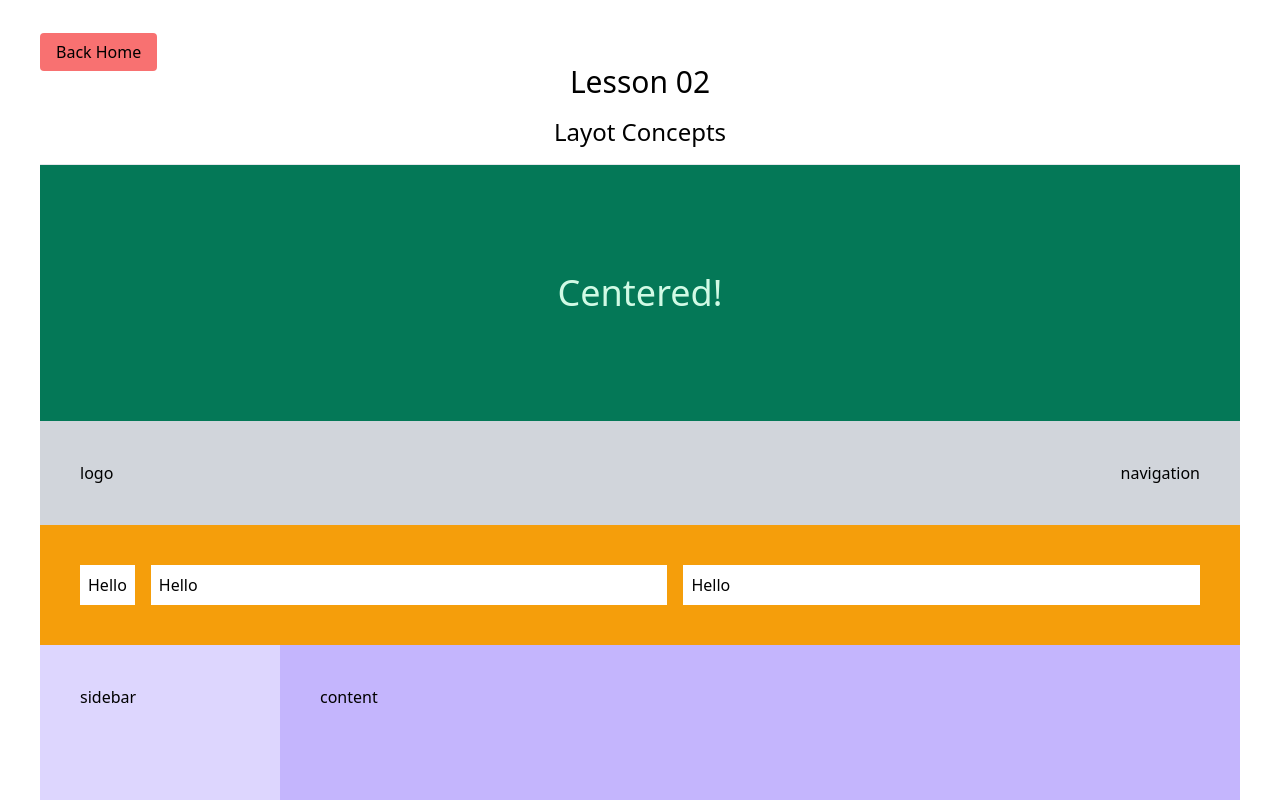
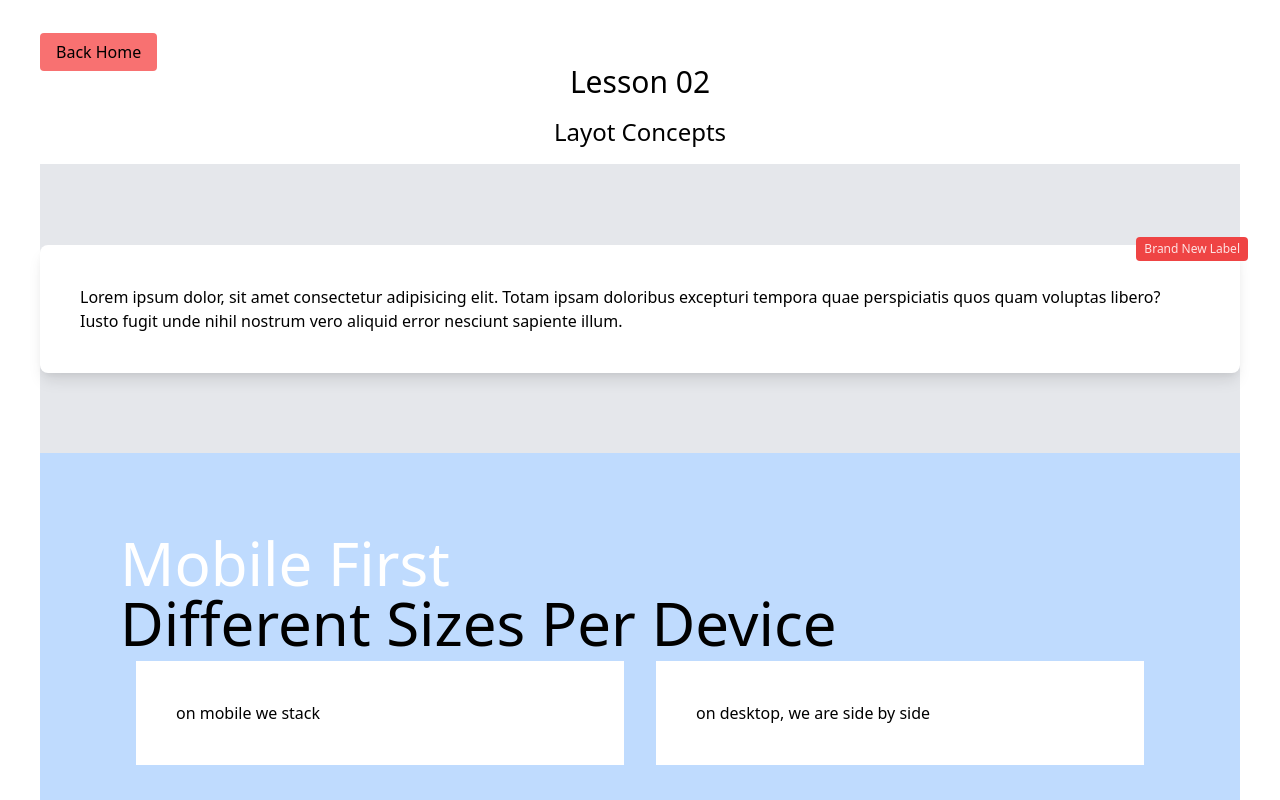
Before and after one commit to jiribeck/learning-better_dev_course, a React (Create React App) app: page /lesson02 in a window 1280 px wide. Shown: the top 800 px of the page. Built offline with nearby package versions, Linux system fonts and the light colour scheme.

Commit message:
finish lesson 02

```diff
--- a/src/lessons/lesson02.js
+++ b/src/lessons/lesson02.js
@@ -15,11 +15,11 @@ export default function lesson02() {
         <div className="lesson-code">
           {/* ------------------ */}
           {/* Layout & positioning */}
-          {/* <div className="py-20 bg-gray-200">
+          <div className="py-20 bg-gray-200">
             <div className="container mx-auto">
-              <div className="relative bg-white p-10 rounded-lg shadow-lg"> */}
-          {/* Absolutely positioned label */}
-          {/* <div className="absolute top-0 right-0 text-xs bg-red-500 text-red-100 rounded py-1 px-2 transform translate-x-2 -translate-y-2">
+              <div className="relative bg-white p-10 rounded-lg shadow-lg">
+                {/* Absolutely positioned label */}
+                <div className="absolute top-0 right-0 text-xs bg-red-500 text-red-100 rounded py-1 px-2 transform translate-x-2 -translate-y-2">
                   Brand New Label
                 </div>
                 <p>
@@ -30,20 +30,20 @@ export default function lesson02() {
                 </p>
               </div>
             </div>
-          </div> */}
+          </div>
           {/* ------------------ */}
           {/* Responsive classes */}
-          {/* <div className="min-h-screen bg-blue-200 p-4 lg:p-20"> */}
-          {/* Colors as responsive  */}
-          {/* <h2 className="text-6xl text-black md:text-red-600 lg:text-yellow-600 xl:text-white">
+          <div className="bg-blue-200 p-4 lg:p-20">
+            {/* Colors as responsive  */}
+            <h2 className="text-6xl text-black md:text-red-600 lg:text-yellow-600 xl:text-white">
               Mobile First
             </h2>
 
             <h2 className="text-3xl md:text-4xl lg:text-5xl xl:text-6xl ">
               Different Sizes Per Device
-            </h2> */}
-          {/* Stacking vs. side by side */}
-          {/* <div className="md:flex">
+            </h2>
+            {/* Stacking vs. side by side */}
+            <div className="md:flex">
               <div className="p-10 bg-white mt-2 md:w-1/2 md:mx-4">
                 on mobile we stack
               </div>
@@ -51,7 +51,7 @@ export default function lesson02() {
                 on desktop, we are side by side
               </div>
             </div>
-          </div> */}
+          </div>
           {/* ------------------ */}
           {/* Flexbox */}
           {/* centering */}
```
